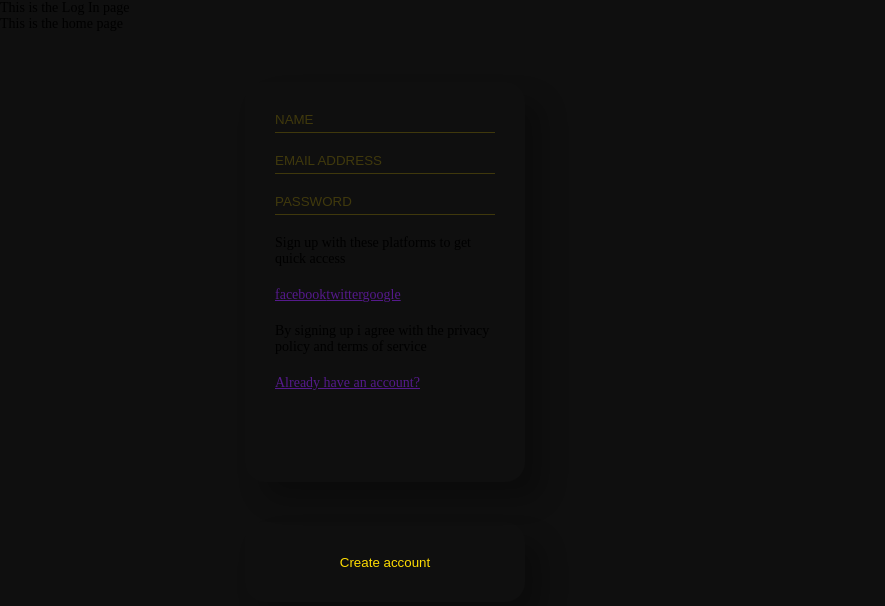
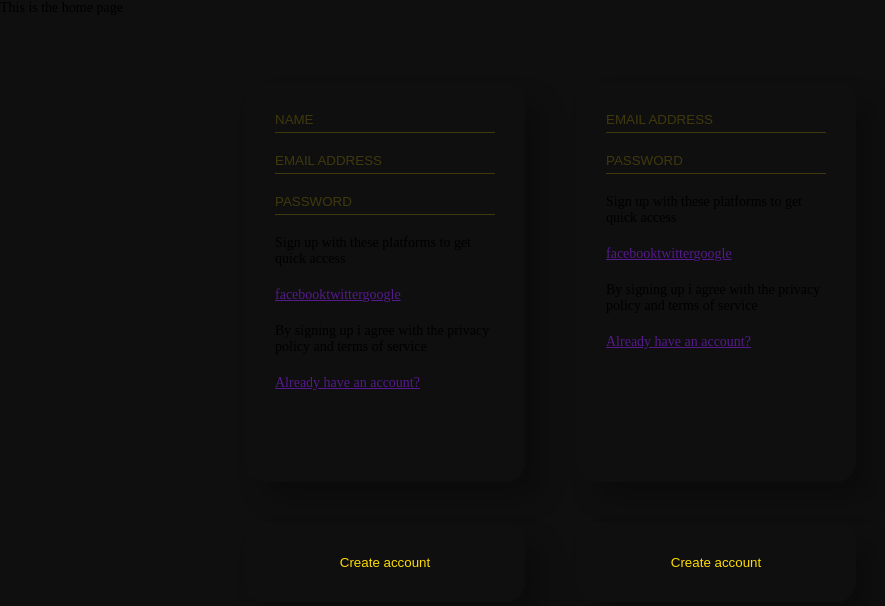
Before and after one commit to VOTJI/Votji.SPA, a React (Create React App) app: page /auth in a window 1280 px wide. Shown: the top 606 px of the page, without its empty margins (0-885 px from the left). Built offline with nearby package versions, Linux system fonts and the light colour scheme.

Commit message:
layout structure for login component

```diff
--- a/src/pages/auth/component/logIn/component/LogIn.jsx
+++ b/src/pages/auth/component/logIn/component/LogIn.jsx
@@ -1,8 +1,29 @@
 import React from "react";
-import { strings } from "../constants";
+import { input_fields } from "../constants";
+import { LogInWrapper, LogInForm, LogInButton } from "./styles";
 
-const { LogIn_Page_Text } = strings;
+
 
 export const LogIn = () => {
-  return <div>{LogIn_Page_Text}</div>;
+  return (
+    <LogInWrapper>
+      <LogInForm>
+        {input_fields.map(input => {
+          const { placeholder, type } = input
+          return <input type={type} placeholder={placeholder} key={placeholder} />
+        })}
+        <p>Sign up with these platforms to get quick access</p>
+        <div>
+          <a href="">facebook</a>
+          <a href="">twitter</a>
+          <a href="">google</a>
+        </div>
+        <p>By signing up i agree with the <a>privacy policy</a> and <a>terms of service</a></p>
+        <a href="">Already have an account?</a>
+      </LogInForm>
+      <LogInButton>
+        Create account
+    </LogInButton>
+    </LogInWrapper>
+  )
 };
--- a/src/pages/auth/component/logIn/component/styles.js
+++ b/src/pages/auth/component/logIn/component/styles.js
@@ -0,0 +1,51 @@
+import styled from "styled-components";
+
+export const LogInWrapper = styled.div`
+  position: absolute;
+  top: 82px;
+  left: 576px;
+`
+
+export const LogInForm = styled.form`
+  width: 280px;
+  height: 400px;
+  padding: 30px;
+  border-radius: 20px;
+  box-shadow: 18px 18px 25px #00000040;
+  margin-bottom: 40px;
+
+  input{
+    display: block;
+    border: none;
+    border-bottom: 1px solid;
+    padding-bottom: 5px;
+    margin-bottom: 20px;
+    width: 100%;
+    background-color: transparent;
+    color: #FFDD03;
+    outline: none !important;
+    opacity: 0.2;
+
+    ::placeholder{
+      color: #FFDD03 !important;
+    }
+  }
+
+  p{
+    margin-bottom: 20px;
+  }
+
+  div{
+    margin-bottom: 20px;
+  }
+`
+
+export const LogInButton = styled.button`
+border: none;
+  border-radius: 20px;
+  box-shadow: 18px 18px 25px #00000040;
+  color: #FFDD03;
+  width: 280px;
+  height: 80px;
+  background-color: transparent;
+`
--- a/src/pages/auth/component/logIn/constants.js
+++ b/src/pages/auth/component/logIn/constants.js
@@ -1,3 +1,10 @@
-export const strings = {
-  LogIn_Page_Text: "This is the Log In page"
-};
+export const input_fields = [
+  {
+    placeholder: 'EMAIL ADDRESS',
+    type: 'email',
+  },
+  {
+    placeholder: 'PASSWORD',
+    type: 'password',
+  }
+]
```
